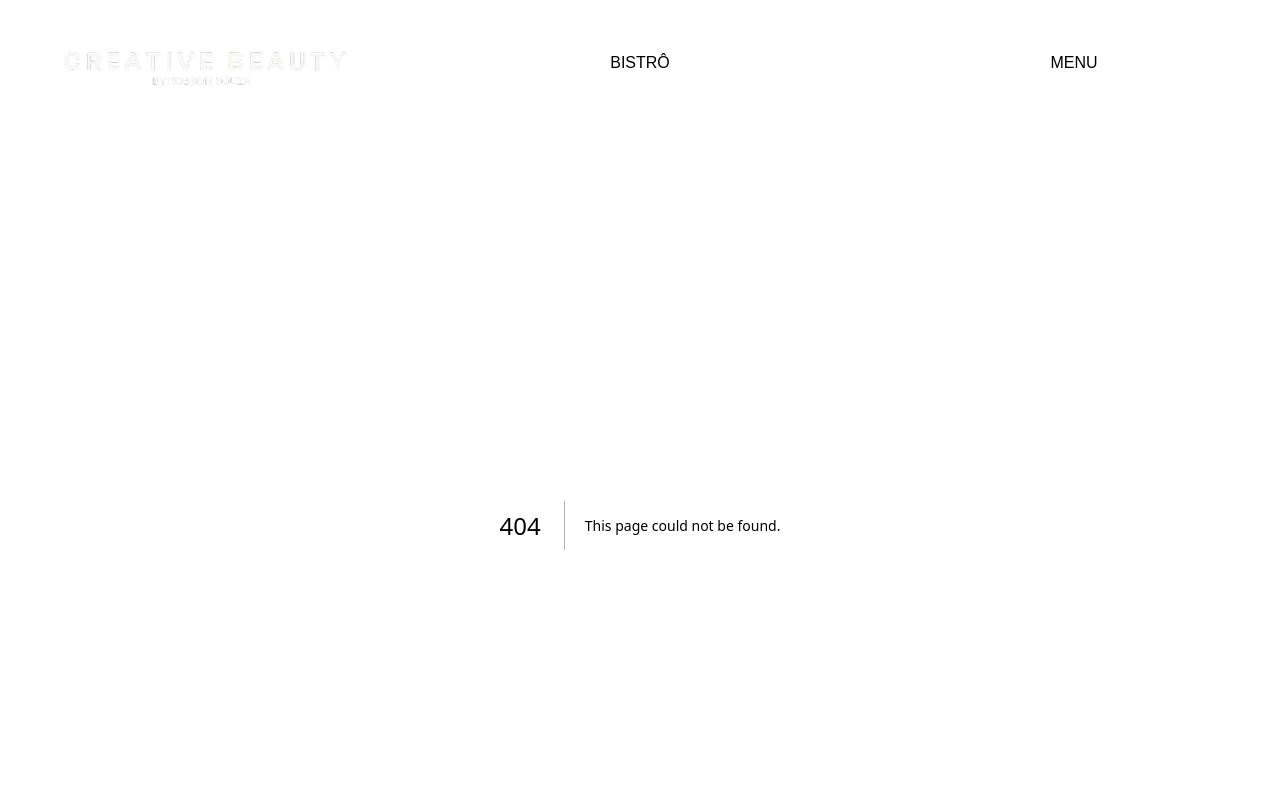
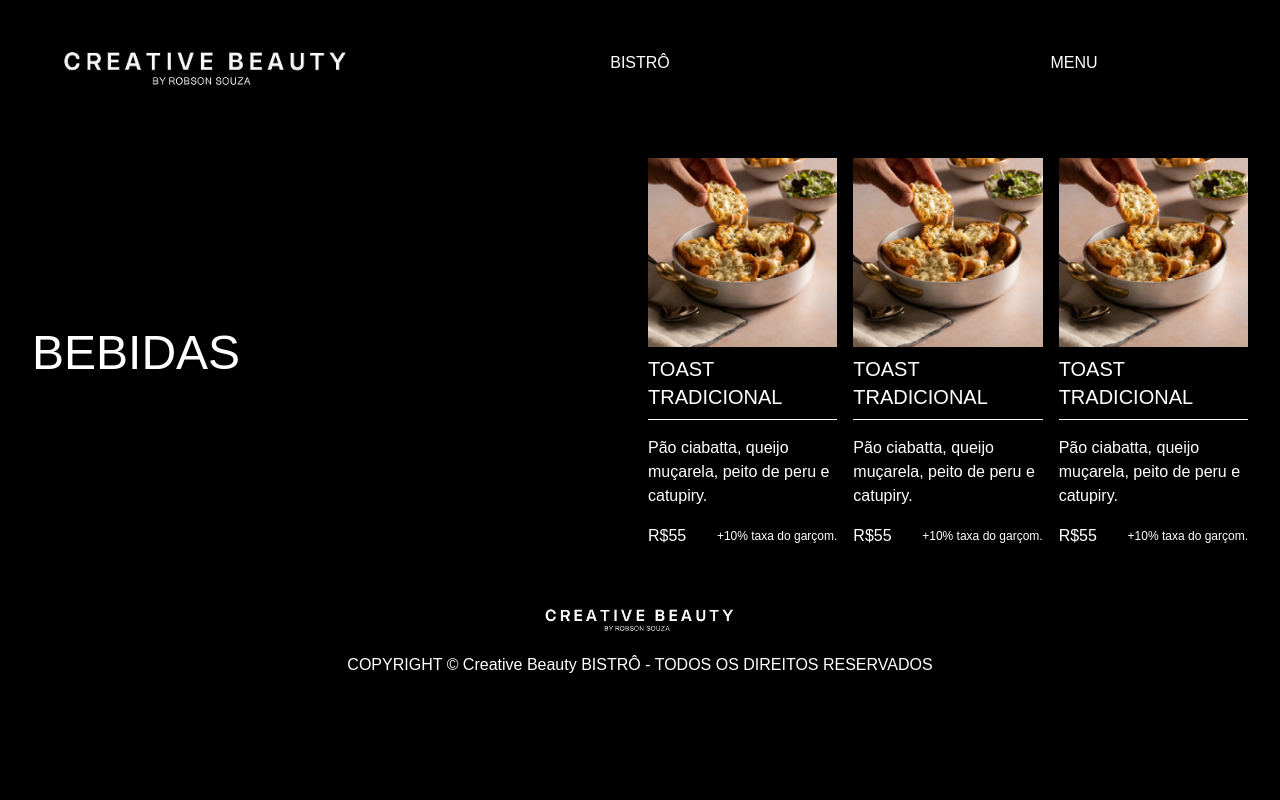
Before and after one commit to agenciane/bistro-creative-beaouty, a Next.js app: page /bebidas in a window 1280 px wide. Before the commit this address had no page. Shown: the top 800 px of the page. Built offline with nearby package versions, Linux system fonts and the light colour scheme.

Commit message:
feat:  main pages menu

```diff
--- /dev/null
+++ b/src/app/bebidas/page.tsx
@@ -0,0 +1,36 @@
+import React from 'react';
+import ItemMenu from '../components/item-menu';
+
+const entrada: React.FC = () => {
+  return (
+    <main>
+      <section className="grid grid-cols-2 gap-4 p-8">
+        <div className="flex items-center">
+          <h2 className="text-5xl uppercase leading-16">Bebidas</h2>
+        </div>
+        <div className="grid grid-cols-1 md:grid-cols-2 lg:grid-cols-3 gap-4">
+          <ItemMenu
+            title="TOAST TRADICIONAL"
+            description="Pão ciabatta, queijo muçarela, peito de peru e catupiry."
+            photoUrl="/prato-exemplo.webp"
+            price="R$55"
+          />
+          <ItemMenu
+            title="TOAST TRADICIONAL"
+            description="Pão ciabatta, queijo muçarela, peito de peru e catupiry."
+            photoUrl="/prato-exemplo.webp"
+            price="R$55"
+          />
+          <ItemMenu
+            title="TOAST TRADICIONAL"
+            description="Pão ciabatta, queijo muçarela, peito de peru e catupiry."
+            photoUrl="/prato-exemplo.webp"
+            price="R$55"
+          />
+        </div>
+      </section>
+    </main>
+  );
+};
+
+export default entrada;
--- /dev/null
+++ b/src/app/components/item-menu.tsx
@@ -0,0 +1,25 @@
+import React from 'react';
+import Image from 'next/image';
+
+interface ItemMenuProps {
+  title: string;
+  description: string;
+  price: string;
+  photoUrl: string;
+}
+
+const ItemMenu: React.FC<ItemMenuProps> = ({ title, description, price, photoUrl }) => {
+  return (
+    <div>
+      <Image src={photoUrl} alt={title} width={300} height={300} />
+      <h3 className="text-xl uppercase border-b border-white py-2">{title}</h3>
+      <p className="py-4">{description}</p>
+      <div className="flex justify-between items-center">
+        <div>{price}</div>
+        <div className="text-xs">+10% taxa do garçom.</div>
+      </div>
+    </div>
+  );
+};
+
+export default ItemMenu;
--- /dev/null
+++ b/src/app/entrada/page.tsx
@@ -0,0 +1,36 @@
+import React from 'react';
+import ItemMenu from '../components/item-menu';
+
+const entrada: React.FC = () => {
+  return (
+    <main>
+      <section className="grid grid-cols-2 gap-4 p-8">
+        <div className="flex items-center">
+          <h2 className="text-5xl uppercase leading-16">Entradas</h2>
+        </div>
+        <div className="grid grid-cols-1 md:grid-cols-2 lg:grid-cols-3 gap-4">
+          <ItemMenu
+            title="TOAST TRADICIONAL"
+            description="Pão ciabatta, queijo muçarela, peito de peru e catupiry."
+            photoUrl="/prato-exemplo.webp"
+            price="R$55"
+          />
+          <ItemMenu
+            title="TOAST TRADICIONAL"
+            description="Pão ciabatta, queijo muçarela, peito de peru e catupiry."
+            photoUrl="/prato-exemplo.webp"
+            price="R$55"
+          />
+          <ItemMenu
+            title="TOAST TRADICIONAL"
+            description="Pão ciabatta, queijo muçarela, peito de peru e catupiry."
+            photoUrl="/prato-exemplo.webp"
+            price="R$55"
+          />
+        </div>
+      </section>
+    </main>
+  );
+};
+
+export default entrada;
--- a/src/app/menu/page.tsx
+++ b/src/app/menu/page.tsx
@@ -1,5 +1,6 @@
 import React from 'react';
 import HoverItem from '../components/hover-item';
+import Link from 'next/link';
 
 const Menu: React.FC = () => {
   return (
@@ -9,7 +10,9 @@ const Menu: React.FC = () => {
       </div>
       <div className="grid grid-cols-2 gap-4">
         <div>
-          <HoverItem imageUrl="/entrada.webp" title="Entrada" />
+          <Link href={'#'}>
+            <HoverItem imageUrl="/entrada.webp" title="Entrada" />
+          </Link>
         </div>
         <div>
           <HoverItem imageUrl="/prato-principal.webp" title="Prato Principal" />
--- /dev/null
+++ b/src/app/prato-principal/page.tsx
@@ -0,0 +1,36 @@
+import React from 'react';
+import ItemMenu from '../components/item-menu';
+
+const entrada: React.FC = () => {
+  return (
+    <main>
+      <section className="grid grid-cols-2 gap-4 p-8">
+        <div className="flex items-center">
+          <h2 className="text-5xl uppercase leading-16">Prato principal</h2>
+        </div>
+        <div className="grid grid-cols-1 md:grid-cols-2 lg:grid-cols-3 gap-4">
+          <ItemMenu
+            title="TOAST TRADICIONAL"
+            description="Pão ciabatta, queijo muçarela, peito de peru e catupiry."
+            photoUrl="/prato-exemplo.webp"
+            price="R$55"
+          />
+          <ItemMenu
+            title="TOAST TRADICIONAL"
+            description="Pão ciabatta, queijo muçarela, peito de peru e catupiry."
+            photoUrl="/prato-exemplo.webp"
+            price="R$55"
+          />
+          <ItemMenu
+            title="TOAST TRADICIONAL"
+            description="Pão ciabatta, queijo muçarela, peito de peru e catupiry."
+            photoUrl="/prato-exemplo.webp"
+            price="R$55"
+          />
+        </div>
+      </section>
+    </main>
+  );
+};
+
+export default entrada;
--- /dev/null
+++ b/src/app/sobremesa/page.tsx
@@ -0,0 +1,36 @@
+import React from 'react';
+import ItemMenu from '../components/item-menu';
+
+const entrada: React.FC = () => {
+  return (
+    <main>
+      <section className="grid grid-cols-2 gap-4 p-8">
+        <div className="flex items-center">
+          <h2 className="text-5xl uppercase leading-16">Sobremesa</h2>
+        </div>
+        <div className="grid grid-cols-1 md:grid-cols-2 lg:grid-cols-3 gap-4">
+          <ItemMenu
+            title="TOAST TRADICIONAL"
+            description="Pão ciabatta, queijo muçarela, peito de peru e catupiry."
+            photoUrl="/prato-exemplo.webp"
+            price="R$55"
+          />
+          <ItemMenu
+            title="TOAST TRADICIONAL"
+            description="Pão ciabatta, queijo muçarela, peito de peru e catupiry."
+            photoUrl="/prato-exemplo.webp"
+            price="R$55"
+          />
+          <ItemMenu
+            title="TOAST TRADICIONAL"
+            description="Pão ciabatta, queijo muçarela, peito de peru e catupiry."
+            photoUrl="/prato-exemplo.webp"
+            price="R$55"
+          />
+        </div>
+      </section>
+    </main>
+  );
+};
+
+export default entrada;
```
Also changed, not shown: public/prato-exemplo.webp (added).
